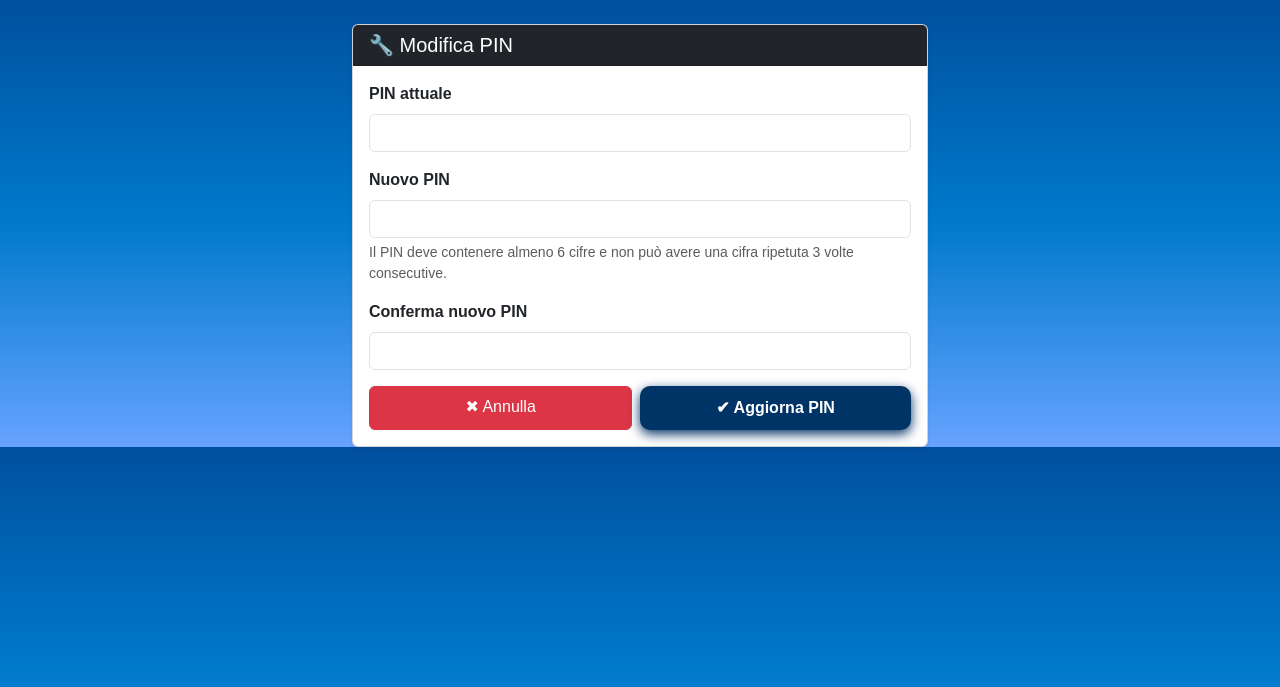
After one commit to RobCascella94/Project_Work, a Flask app: template templates/modifica_profilo.html in a window 1280 px wide. The commit adds this page. Shown: the top 687 px of the page. Run offline with Flask 3, Linux system fonts and the light colour scheme; the template is opened without the code that fills it, so the values that code supplies are empty.

Commit message:
creazione pagina di modifica profilo e piccoli fix di altre pagine

```diff
--- a/templates/apri_nuovo_conto.html
+++ b/templates/apri_nuovo_conto.html
@@ -17,7 +17,7 @@
             </div>
 
             <div class="card-footer d-flex justify-content-between">
-                <a href="{{ url_for('pagina_privata') }}" class="btn btn-secondary">Annulla</a>
+                <a href="{{ url_for('pagina_privata') }}" class="btn btn-danger">Annulla</a>
                 <button class="btn btn-primary" type="submit">Conferma</button>
             </div>
         </form>
--- a/templates/flash_messages.html
+++ b/templates/flash_messages.html
@@ -13,7 +13,7 @@
 </div>
 
 <script>
-// --- CHIUSURA DOPO 7s ---
+// --- CHIUSURA DOPO 10s ---
 document.querySelectorAll(".flash-message").forEach(msg => {
     setTimeout(() => {
         msg.classList.add("closing");
--- /dev/null
+++ b/templates/modifica_profilo.html
@@ -0,0 +1,57 @@
+{% extends 'base.html' %}
+
+{% block content %}
+
+<div class="container mt-4" style="max-width: 600px;">
+
+    <div class="card shadow-sm">
+        <div class="card-header bg-dark text-white">
+            <h5 class="m-0">🔧 Modifica PIN</h5>
+        </div>
+
+        <div class="card-body">
+
+            {% include 'flash_messages.html' %}
+
+            <form method="POST" action="{{ url_for('modifica_profilo') }}">
+
+                <!-- PIN ATTUALE -->
+                <div class="mb-3">
+                    <label class="form-label fw-bold">PIN attuale</label>
+                    <input type="password" name="vecchio_pin" class="form-control" minlength="6" required>
+                </div>
+
+                <!-- NUOVO PIN -->
+                <div class="mb-3">
+                    <label class="form-label fw-bold">Nuovo PIN</label>
+                    <input type="password" name="nuovo_pin" class="form-control" minlength="6" required>
+                    <div class="form-text">
+                        Il PIN deve contenere almeno 6 cifre e non può avere una cifra ripetuta 3 volte consecutive.
+                    </div>
+                </div>
+
+                <!-- CONFERMA PIN -->
+                <div class="mb-3">
+                    <label class="form-label fw-bold">Conferma nuovo PIN</label>
+                    <input type="password" name="conferma_pin" class="form-control" minlength="6" required>
+                </div>
+
+                <!-- BOTTONI -->
+                <div class="d-flex justify-content-between gap-2">
+
+                    <!-- ANNULLA  -->
+                    <a href="{{ url_for('pagina_privata') }}" class="btn btn-danger w-100 py-2">
+                        ✖ Annulla
+                    </a>
+
+                    <!-- AGGIORNA -->
+                    <button type="submit" class="btn btn-primary w-100 py-2">
+                        ✔ Aggiorna PIN
+                    </button>
+                </div>
+            </form>
+        </div>
+    </div>
+</div>
+
+{% endblock %}
--- a/templates/pagina_privata.html
+++ b/templates/pagina_privata.html
@@ -21,6 +21,9 @@
         <li>
           <a class="dropdown-item" href="#" data-bs-toggle="modal" data-bs-target="#profiloModal">
             📄 Vedi Profilo
+          </a>
+          <a class="dropdown-item" href="{{ url_for('modifica_profilo') }}">
+            ✏️ Modifica profilo
           </a>
         </li>
 
```
Also changed, not shown: templates/effettua_bonifico.html (+12 -7 lines).
